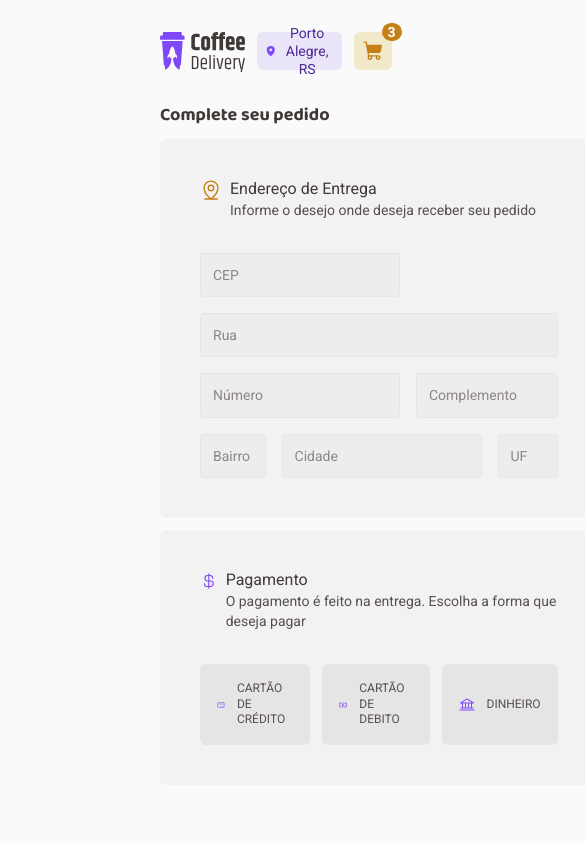
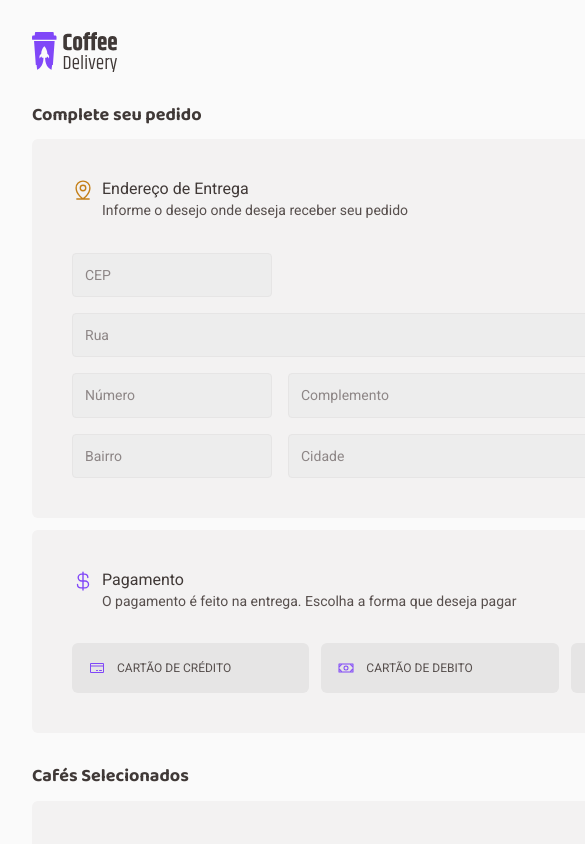
Before and after one commit to GeraldoJAlves/rockeatseat-coffee-delivery, a React (Vite) app: page /checkout in a window 390 px wide. Shown: the top 844 px of the page, 585 px wide, since content can reach past the window. Built offline with nearby package versions, Linux system fonts and the light colour scheme.

Commit message:
fix: responsive checkout

```diff
--- a/src/components/header/index.tsx
+++ b/src/components/header/index.tsx
@@ -1,7 +1,7 @@
 import {
   CheckoutLink,
   HeaderContainer,
-  LocationButton,
+  Location,
   LogoLink,
   MapPinIcon,
   Nav,
@@ -16,10 +16,10 @@ export function Header() {
         <LogoLink to={'/'}>
           <img src={logo} alt="" />
         </LogoLink>
-        <LocationButton>
+        <Location>
           <MapPinIcon weight="fill" />
           Porto Alegre, RS
-        </LocationButton>
+        </Location>
 
         <CheckoutLink to={'/checkout'}>
           <span>3</span>
--- a/src/components/header/styles.ts
+++ b/src/components/header/styles.ts
@@ -4,6 +4,7 @@ import styled from 'styled-components'
 
 export const HeaderContainer = styled.header`
   position: fixed;
+  z-index: 100;
   top: 0;
   width: 100%;
   padding-top: 2rem;
@@ -21,7 +22,7 @@ export const Nav = styled.nav`
 
 export const LogoLink = styled(Link)``
 
-export const LocationButton = styled.button`
+export const Location = styled.span`
   margin-left: auto;
   display: flex;
   align-items: center;
--- a/src/layouts/default-layout/styles.ts
+++ b/src/layouts/default-layout/styles.ts
@@ -6,5 +6,13 @@ export const LayoutContainer = styled.div`
   & > * {
     padding-left: 10rem;
     padding-right: 10rem;
+    min-width: 880px;
+  }
+
+  @media screen and (max-width: 880px) {
+    & > * {
+      padding-left: 2rem;
+      padding-right: 2rem;
+    }
   }
 `
--- a/src/pages/checkout/index.tsx
+++ b/src/pages/checkout/index.tsx
@@ -54,17 +54,32 @@ export function Checkout() {
             </div>
           </CardTitle>
           <PaymentMethods>
-            <input type="radio" name="payment_method" id="credit_card" />
+            <input
+              type="radio"
+              name="payment_method"
+              id="credit_card"
+              value="credit_card"
+            />
             <label htmlFor="credit_card">
               <CreditCard size={16} />
               Cartão de Crédito
             </label>
-            <input type="radio" name="payment_method" id="debit_card" />
+            <input
+              type="radio"
+              name="payment_method"
+              id="debit_card"
+              value="debit_card"
+            />
             <label htmlFor="debit_card">
               <Money size={16} />
               Cartão de Debito
             </label>
-            <input type="radio" name="payment_method" id="money" />
+            <input
+              type="radio"
+              name="payment_method"
+              id="money"
+              value="money"
+            />
             <label htmlFor="money">
               <Bank size={16} />
               Dinheiro
--- a/src/pages/checkout/styles.ts
+++ b/src/pages/checkout/styles.ts
@@ -3,7 +3,16 @@ import styled from 'styled-components'
 
 export const CheckoutContainer = styled.form`
   display: flex;
+  flex-wrap: wrap;
   gap: 2rem;
+
+  & > div {
+    flex: 1;
+
+    &:first-child {
+      flex: 2;
+    }
+  }
 `
 
 export const FormCard = styled.div`
@@ -26,6 +35,7 @@ export const FormCard = styled.div`
     background: ${(props) => props.theme.baseCard};
     padding: 2.5rem;
     gap: 1rem;
+    min-width: 636px;
   }
 
   & > main {
@@ -96,11 +106,11 @@ export const AddresesFields = styled.div`
       width: calc(100% - 200px - 1rem);
     }
 
-    &[name='city'] {
+    &[name='neighborhood'] {
       width: 200px;
     }
 
-    &[name='neighborhood'] {
+    &[name='city'] {
       width: calc(100% - 260px - 2rem);
     }
 
```
